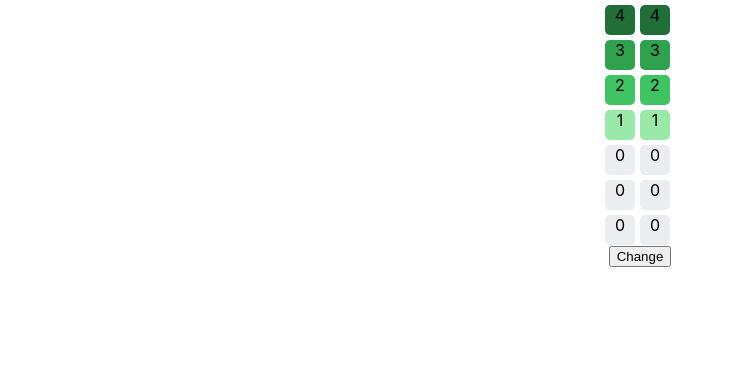
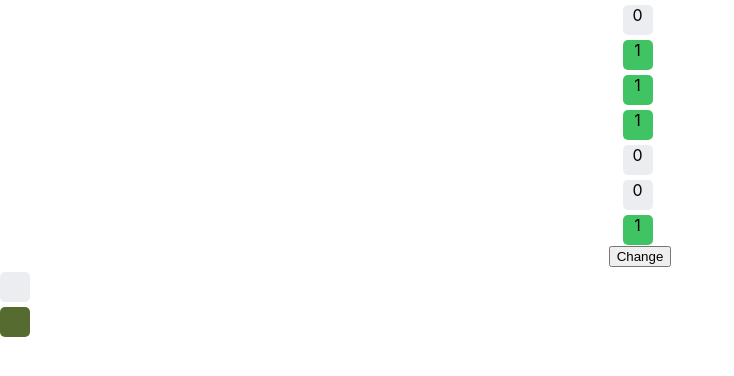
Before and after one commit to philippark/Habitify, a React (Create React App) app: page / in a window 1280 px wide. Shown: the top 376 px of the page, without its empty margins (0-734 px from the left). Built offline with nearby package versions, Linux system fonts and the light colour scheme.

Commit message:
divs for box and active box

```diff
--- a/package.json
+++ b/package.json
@@ -8,6 +8,7 @@
     "@testing-library/user-event": "^13.5.0",
     "react": "^18.2.0",
     "react-dom": "^18.2.0",
+    "react-router-dom": "^5.3.4",
     "react-scripts": "5.0.1",
     "web-vitals": "^2.1.4"
   },
--- a/src/App.js
+++ b/src/App.js
@@ -5,32 +5,25 @@ import BoxList from './BoxList.js'
 import {useState, useEffect} from 'react'
 
 function App() {
-  const colors = ["#ebedf0","#9be9a8", "#40c463", "#30a14e", "#216e39"];
+  //const colors = ["#ebedf0","#9be9a8", "#40c463", "#30a14e", "#216e39"];
+  const colors = ["#ebedf0","#40c463"];
 
   const [boxes, setBoxes] = useState(
     [
     [
-      {id:1, value:4},
-      {id:2, value:3},
-      {id:3, value:2},
+      {id:1, value:0},
+      {id:2, value:1},
+      {id:3, value:1},
       {id:4, value:1},
       {id:5, value:0},
       {id:6, value:0},
-      {id:7, value:0}
-    ],
-    [
-      {id:1, value:4},
-      {id:2, value:3},
-      {id:3, value:2},
-      {id:4, value:1},
-      {id:5, value:0},
-      {id:6, value:0},
-      {id:7, value:0}
+      {id:7, value:1}
     ]
 ]
 );
 
   const changeColor = () => {
+    /*
     let copy = boxes[boxes.length-1];
     if (copy.value < colors.length-1){
       copy.value += 1;
@@ -40,6 +33,7 @@ function App() {
     newBoxes.push(copy);
 
     setBoxes(newBoxes);
+    */
   }
 
   return (
@@ -52,6 +46,10 @@ function App() {
   */}
 
     <button onClick = {changeColor}>Change</button>
+
+
+    <div className="Box"></div>
+    <div className="Box Box--active"></div>
     </div>
   );
 }
--- a/src/index.css
+++ b/src/index.css
@@ -23,6 +23,11 @@ code {
   margin-top: 5px;
   border-radius: 5px;
   text-align: center;
+  background-color: #ebedf0;
+}
+
+.Box--active {
+  background-color: darkolivegreen;
 }
 
 .center{
```
Also changed, not shown: 1 other file (tests, documents, lock files or other folders).
